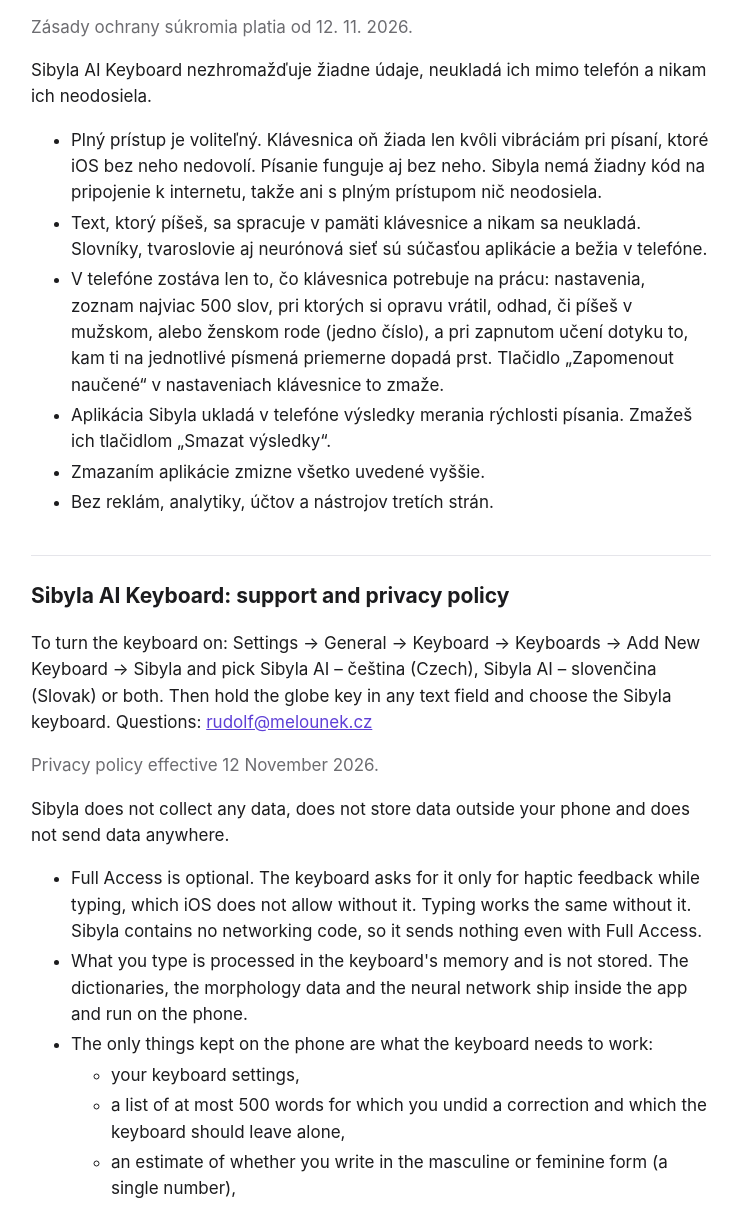
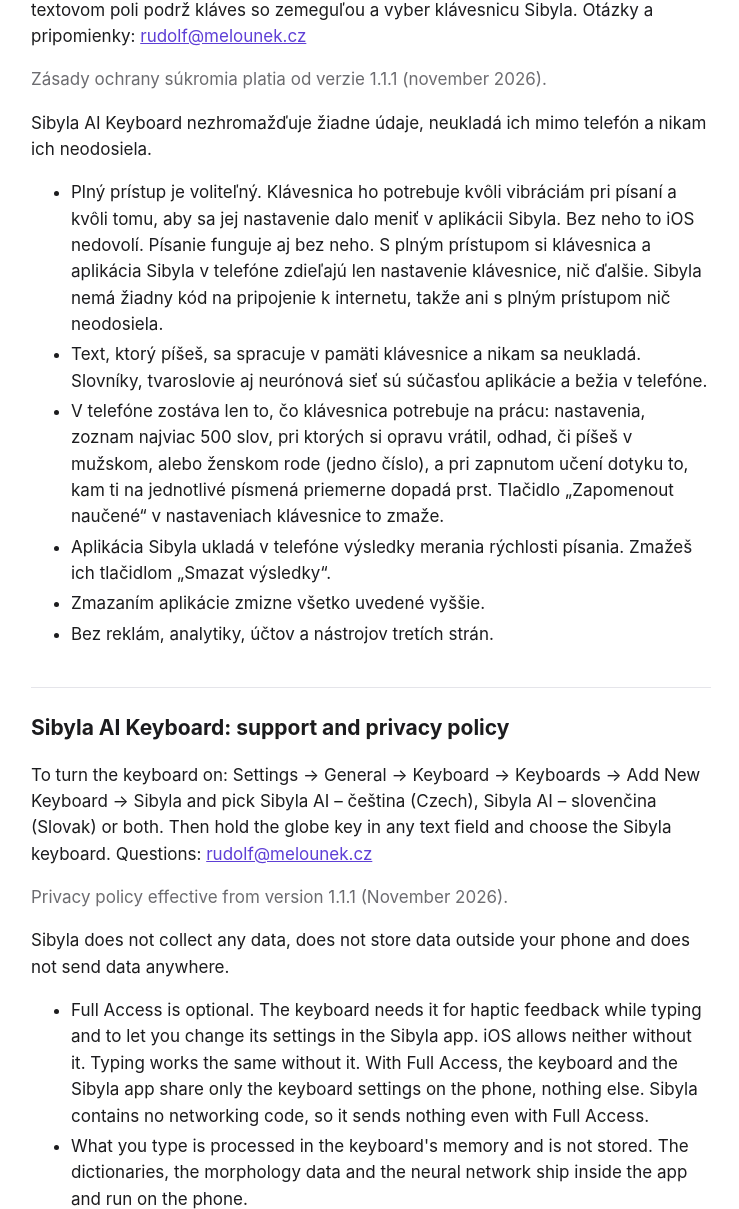
Before and after one commit to rmelounek-ruda/sibyla-keyboard, a plain HTML site: page index.html in a window 1280 px wide. Shown: the part 1501-2710 px from the top of the page, without its empty margins (269-1008 px from the left). Drawn offline with Linux system fonts and the light colour scheme.

Commit message:
Soukromí: platí od verze 1.1.1, plný přístup i kvůli nastavení z aplikace
Co-Authored-By: Claude Opus 5.5 <noreply@anthropic.com>

```diff
--- a/index.html
+++ b/index.html
@@ -36,10 +36,10 @@ je v aplikaci Sibyla AI na záložce Návod.</p>
 <p>Dotazy a připomínky: <a href="mailto:rudolf@melounek.cz">rudolf@melounek.cz</a></p>
 
 <h2 id="soukromi">Zásady ochrany soukromí</h2>
-<p class="datum">Platí od 12. 11. 2026.</p>
+<p class="datum">Platí od verze 1.1.1 (listopad 2026).</p>
 <p>Sibyla AI Keyboard neshromažďuje, neukládá mimo telefon ani nikam neodesílá žádná data.</p>
 <ul>
-  <li>Plný přístup je volitelný. Klávesnice o něj žádá jen kvůli vibracím při psaní, protože bez něj je iOS nedovolí. Psaní funguje i bez něj. Sibyla nemá žádný kód pro připojení k internetu, takže ani s plným přístupem nic neodesílá.</li>
+  <li>Plný přístup je volitelný. Klávesnice ho potřebuje kvůli vibracím při psaní a kvůli tomu, aby šlo její nastavení měnit v aplikaci Sibyla. Bez něj to iOS nedovolí. Psaní funguje i bez něj. S plným přístupem si klávesnice a aplikace Sibyla v telefonu sdílí jen nastavení klávesnice, nic dalšího. Sibyla nemá žádný kód pro připojení k internetu, takže ani s plným přístupem nic neodesílá.</li>
   <li>Text, který píšeš, se zpracuje v paměti klávesnice a nikam se neukládá. Slovníky, tvarosloví i neuronová síť jsou součástí aplikace a běží v telefonu.</li>
   <li>V telefonu zůstává jen to, co klávesnice potřebuje k práci:
     <ul>
@@ -63,10 +63,10 @@ Aplikácia a nastavenia sú v češtine.</p>
 <p>Ako klávesnicu zapnúť: Nastavenia → Všeobecné → Klávesnica → Klávesnice → Pridať novú klávesnicu → Sibyla
 a vyber Sibyla AI – slovenčina. Potom v ľubovoľnom textovom poli podrž kláves so zemeguľou a vyber klávesnicu
 Sibyla. Otázky a pripomienky: <a href="mailto:rudolf@melounek.cz">rudolf@melounek.cz</a></p>
-<p class="datum">Zásady ochrany súkromia platia od 12. 11. 2026.</p>
+<p class="datum">Zásady ochrany súkromia platia od verzie 1.1.1 (november 2026).</p>
 <p>Sibyla AI Keyboard nezhromažďuje žiadne údaje, neukladá ich mimo telefón a nikam ich neodosiela.</p>
 <ul>
-  <li>Plný prístup je voliteľný. Klávesnica oň žiada len kvôli vibráciám pri písaní, ktoré iOS bez neho nedovolí. Písanie funguje aj bez neho. Sibyla nemá žiadny kód na pripojenie k internetu, takže ani s plným prístupom nič neodosiela.</li>
+  <li>Plný prístup je voliteľný. Klávesnica ho potrebuje kvôli vibráciám pri písaní a kvôli tomu, aby sa jej nastavenie dalo meniť v aplikácii Sibyla. Bez neho to iOS nedovolí. Písanie funguje aj bez neho. S plným prístupom si klávesnica a aplikácia Sibyla v telefóne zdieľajú len nastavenie klávesnice, nič ďalšie. Sibyla nemá žiadny kód na pripojenie k internetu, takže ani s plným prístupom nič neodosiela.</li>
   <li>Text, ktorý píšeš, sa spracuje v pamäti klávesnice a nikam sa neukladá. Slovníky, tvaroslovie aj neurónová sieť sú súčasťou aplikácie a bežia v telefóne.</li>
   <li>V telefóne zostáva len to, čo klávesnica potrebuje na prácu: nastavenia, zoznam najviac 500 slov, pri ktorých si opravu vrátil, odhad, či píšeš v mužskom, alebo ženskom rode (jedno číslo), a pri zapnutom učení dotyku to, kam ti na jednotlivé písmená priemerne dopadá prst. Tlačidlo „Zapomenout naučené“ v nastaveniach klávesnice to zmaže.</li>
   <li>Aplikácia Sibyla ukladá v telefóne výsledky merania rýchlosti písania. Zmažeš ich tlačidlom „Smazat výsledky“.</li>
@@ -80,10 +80,10 @@ Sibyla. Otázky a pripomienky: <a href="mailto:rudolf@melounek.cz">rudolf@meloun
 <p>To turn the keyboard on: Settings → General → Keyboard → Keyboards → Add New Keyboard → Sibyla and pick
 Sibyla AI – čeština (Czech), Sibyla AI – slovenčina (Slovak) or both. Then hold the globe key in any text field and
 choose the Sibyla keyboard. Questions: <a href="mailto:rudolf@melounek.cz">rudolf@melounek.cz</a></p>
-<p class="datum">Privacy policy effective 12 November 2026.</p>
+<p class="datum">Privacy policy effective from version 1.1.1 (November 2026).</p>
 <p>Sibyla does not collect any data, does not store data outside your phone and does not send data anywhere.</p>
 <ul>
-  <li>Full Access is optional. The keyboard asks for it only for haptic feedback while typing, which iOS does not allow without it. Typing works the same without it. Sibyla contains no networking code, so it sends nothing even with Full Access.</li>
+  <li>Full Access is optional. The keyboard needs it for haptic feedback while typing and to let you change its settings in the Sibyla app. iOS allows neither without it. Typing works the same without it. With Full Access, the keyboard and the Sibyla app share only the keyboard settings on the phone, nothing else. Sibyla contains no networking code, so it sends nothing even with Full Access.</li>
   <li>What you type is processed in the keyboard's memory and is not stored. The dictionaries, the morphology data and the neural network ship inside the app and run on the phone.</li>
   <li>The only things kept on the phone are what the keyboard needs to work:
     <ul>
```
